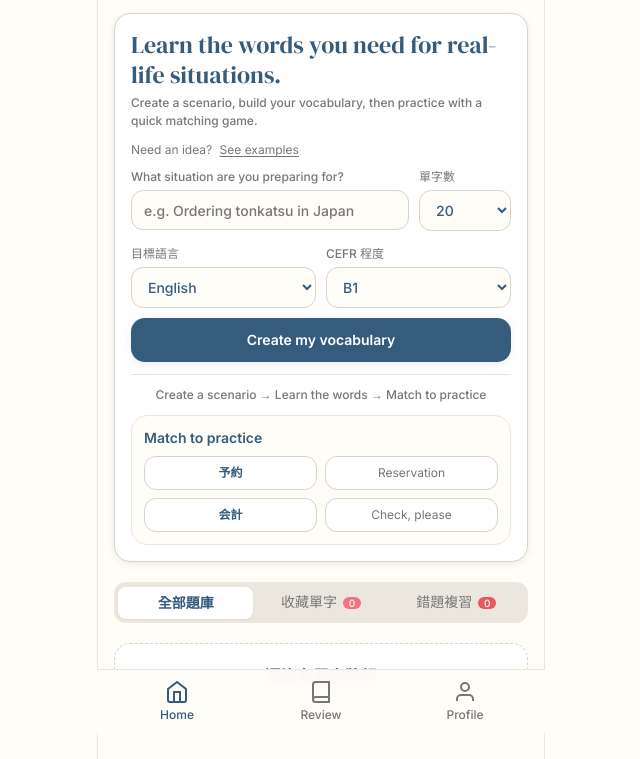
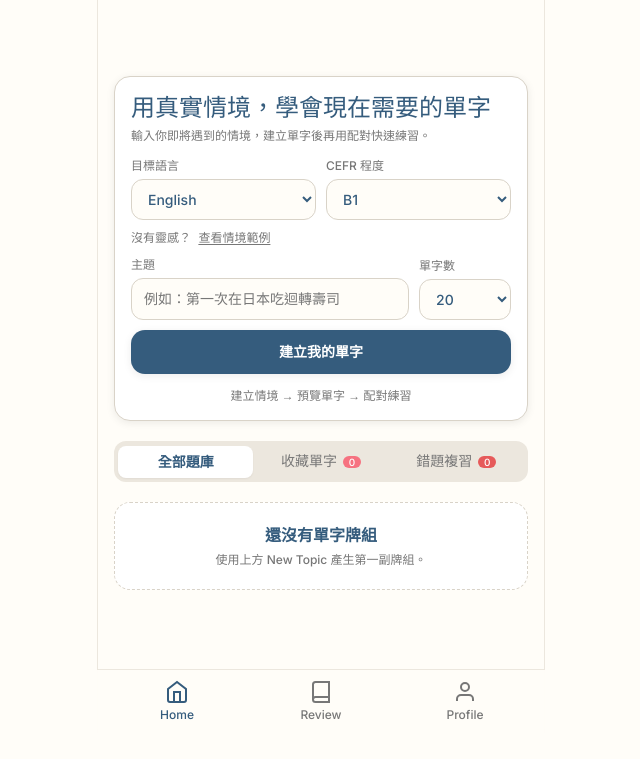
Before and after one commit to chianingho/yoga-vocab, a website: page index.html in a window 1280 px wide. Shown: the part 67-826 px from the top of the page, without its empty margins (319-959 px from the left). After the commit the page ends 800 px from the top, so only its background shows below. Drawn offline with nearby package versions, Linux system fonts and the light colour scheme.

Commit message:
ui修改

```diff
--- a/index.html
+++ b/index.html
@@ -212,30 +212,11 @@
         <section id="view-home" class="space-y-5 my-auto">
             <div class="content-card shadow-level1 space-y-3">
                 <div>
-                    <h2 class="font-display text-2xl text-[#355C7D] leading-tight">Learn the words you need for real-life situations.</h2>
-                    <p class="meta-text mt-1">Create a scenario, build your vocabulary, then practice with a quick matching game.</p>
+                    <h2 class="font-display text-2xl text-[#355C7D] leading-tight">用真實情境，學會現在需要的單字</h2>
+                    <p class="meta-text mt-1">輸入你即將遇到的情境，建立單字後再用配對快速練習。</p>
                 </div>
                 <form id="ai-generator-form" class="space-y-2.5" novalidate>
-                    <div class="text-xs text-[#777777]">
-                        <span>Need an idea?</span>
-                        <button id="scenario-examples-toggle" type="button" onclick="toggleScenarioExamples()" class="ml-1 underline underline-offset-2 hover:text-[#355C7D]" aria-expanded="false" aria-controls="scenario-examples">See examples</button>
-                        <div id="scenario-examples" class="hidden mt-2 flex flex-wrap gap-2">
-                            <button type="button" data-scenario="Ordering at a Japanese restaurant" onclick="selectScenario(this)" class="rounded-full border border-[#D9D3C8] bg-[#FFFDF8] px-3 py-1.5 text-xs text-[#777777] hover:text-[#355C7D]">Ordering at a Japanese restaurant</button>
-                            <button type="button" data-scenario="Passing customs in Spain" onclick="selectScenario(this)" class="rounded-full border border-[#D9D3C8] bg-[#FFFDF8] px-3 py-1.5 text-xs text-[#777777] hover:text-[#355C7D]">Passing customs in Spain</button>
-                            <button type="button" data-scenario="Joining a yoga class in Bali" onclick="selectScenario(this)" class="rounded-full border border-[#D9D3C8] bg-[#FFFDF8] px-3 py-1.5 text-xs text-[#777777] hover:text-[#355C7D]">Joining a yoga class in Bali</button>
-                        </div>
-                    </div>
-                    <div class="grid grid-cols-[1fr_92px] gap-2.5">
-                        <label class="meta-text">What situation are you preparing for?
-                            <textarea id="ai-topic" rows="1" maxlength="120" required placeholder="e.g. Ordering tonkatsu in Japan" class="mt-1 w-full resize-none overflow-y-hidden rounded-xl border border-[#D9D3C8] bg-[#FFFDF8] px-3 py-2.5 text-sm leading-5 text-[#355C7D] placeholder:text-[#777777] focus:outline-none focus:border-[#355C7D]"></textarea>
-                        </label>
-                        <label class="meta-text">單字數
-                            <select id="ai-count" class="mt-1 w-full rounded-xl border border-[#D9D3C8] bg-[#FFFDF8] px-3 py-2.5 text-sm text-[#355C7D] focus:outline-none focus:border-[#355C7D]">
-                                <option>10</option><option selected>20</option><option>30</option><option>50</option>
-                            </select>
-                        </label>
-                    </div>
-                    <div class="grid grid-cols-2 gap-2.5">
+                    <div class="grid grid-cols-2 items-end gap-2.5">
                         <label class="meta-text">目標語言
                             <select id="ai-language" class="mt-1 w-full rounded-xl border border-[#D9D3C8] bg-[#FFFDF8] px-3 py-2.5 text-sm text-[#355C7D] focus:outline-none focus:border-[#355C7D]">
                                 <option>English</option><option>Japanese</option><option>Korean</option><option>Thai</option><option>Indonesian</option><option>German</option><option>French</option><option>Spanish</option><option>Italian</option>
@@ -247,21 +228,31 @@
                             </select>
                         </label>
                     </div>
+                    <div class="text-xs text-[#777777]">
+                        <span>沒有靈感？</span>
+                        <button id="scenario-examples-toggle" type="button" onclick="toggleScenarioExamples()" class="ml-1 underline underline-offset-2 hover:text-[#355C7D]" aria-expanded="false" aria-controls="scenario-examples">查看情境範例</button>
+                        <div id="scenario-examples" class="hidden mt-2 flex flex-wrap gap-2">
+                            <button type="button" data-scenario="第一次在日本吃迴轉壽司" onclick="selectScenario(this)" class="rounded-full border border-[#D9D3C8] bg-[#FFFDF8] px-3 py-1.5 text-xs text-[#777777] hover:text-[#355C7D]">第一次在日本吃迴轉壽司</button>
+                            <button type="button" data-scenario="西班牙過海關" onclick="selectScenario(this)" class="rounded-full border border-[#D9D3C8] bg-[#FFFDF8] px-3 py-1.5 text-xs text-[#777777] hover:text-[#355C7D]">西班牙過海關</button>
+                            <button type="button" data-scenario="峇里島瑜伽課" onclick="selectScenario(this)" class="rounded-full border border-[#D9D3C8] bg-[#FFFDF8] px-3 py-1.5 text-xs text-[#777777] hover:text-[#355C7D]">峇里島瑜伽課</button>
+                        </div>
+                    </div>
+                    <div class="grid grid-cols-[minmax(0,1fr)_92px] items-end gap-2.5">
+                        <label class="meta-text">主題
+                            <input id="ai-topic" type="text" maxlength="120" required placeholder="例如：第一次在日本吃迴轉壽司" class="mt-1 w-full rounded-xl border border-[#D9D3C8] bg-[#FFFDF8] px-3 py-2.5 text-sm text-[#355C7D] placeholder:text-[#777777] focus:outline-none focus:border-[#355C7D]">
+                        </label>
+                        <label class="meta-text">單字數
+                            <select id="ai-count" class="mt-1 w-full rounded-xl border border-[#D9D3C8] bg-[#FFFDF8] px-3 py-2.5 text-sm text-[#355C7D] focus:outline-none focus:border-[#355C7D]">
+                                <option>10</option><option selected>20</option><option>30</option><option>50</option>
+                            </select>
+                        </label>
+                    </div>
                     <p id="ai-generator-error" class="hidden text-xs text-[#E65A5A]" role="alert"></p>
                     <button id="ai-generate-button" type="submit" class="w-full py-3 mt-1 bg-[#355C7D] text-white font-semibold text-sm rounded-[14px] active:scale-[0.97] transition shadow-level1 disabled:opacity-60 disabled:cursor-not-allowed">
-                        Create my vocabulary
+                        建立我的單字
                     </button>
+                    <p class="pt-1 text-center text-xs font-medium text-[#777777]">建立情境 <span aria-hidden="true">→</span> 預覽單字 <span aria-hidden="true">→</span> 配對練習</p>
                 </form>
-                <p class="border-t border-[#ECE7DE] pt-3 text-center text-xs font-medium text-[#777777]">Create a scenario <span aria-hidden="true">→</span> Learn the words <span aria-hidden="true">→</span> Match to practice</p>
-                <div class="rounded-[16px] border border-[#ECE7DE] bg-[#FFFDF8] p-3">
-                    <h3 class="text-sm font-semibold text-[#355C7D]">Match to practice</h3>
-                    <div class="mt-2 grid grid-cols-2 gap-2 text-xs">
-                        <div class="rounded-xl border border-[#D9D3C8] bg-white px-3 py-2 text-center font-semibold text-[#355C7D]">予約</div>
-                        <div class="rounded-xl border border-[#D9D3C8] bg-white px-3 py-2 text-center text-[#777777]">Reservation</div>
-                        <div class="rounded-xl border border-[#D9D3C8] bg-white px-3 py-2 text-center font-semibold text-[#355C7D]">会計</div>
-                        <div class="rounded-xl border border-[#D9D3C8] bg-white px-3 py-2 text-center text-[#777777]">Check, please</div>
-                    </div>
-                </div>
             </div>
 
             <!-- Segment Control -->
@@ -522,7 +513,6 @@
         const AI_DECK_STORAGE_KEY = 'vocab_matcher_ai_deck_v1';
         const VOCABULARY_MEMORY_KEY = 'vocab_matcher_memory_v1';
         const FAVORITES_STORAGE_KEY = 'vocab_matcher_favorites_v1';
-        const SCENARIO_TEXTAREA_MAX_HEIGHT = 120;
         const languageLocales = {
             English: 'en-US', German: 'de-DE', French: 'fr-FR', Spanish: 'es-ES',
             Italian: 'it-IT', Japanese: 'ja-JP', Korean: 'ko-KR',
@@ -1114,20 +1104,11 @@
             if (store.activeDeckId && database[`ai:${store.activeDeckId}`]) currentModuleKey = `ai:${store.activeDeckId}`;
         }
 
-        function resizeScenarioTextarea() {
-            const topicInput = document.getElementById('ai-topic');
-            const countSelect = document.getElementById('ai-count');
-            topicInput.style.height = 'auto';
-            const singleLineHeight = countSelect.offsetHeight || topicInput.scrollHeight;
-            const nextHeight = Math.min(Math.max(topicInput.scrollHeight, singleLineHeight), SCENARIO_TEXTAREA_MAX_HEIGHT);
-            topicInput.style.height = `${nextHeight}px`;
-            topicInput.style.overflowY = topicInput.scrollHeight > SCENARIO_TEXTAREA_MAX_HEIGHT ? 'auto' : 'hidden';
-        }
-
         function selectScenario(button) {
             const topicInput = document.getElementById('ai-topic');
             topicInput.value = button.dataset.scenario || '';
-            resizeScenarioTextarea();
+            document.getElementById('scenario-examples').classList.add('hidden');
+            document.getElementById('scenario-examples-toggle').setAttribute('aria-expanded', 'false');
             topicInput.focus();
         }
 
@@ -1143,7 +1124,7 @@
             const button = document.getElementById('ai-generate-button');
             const error = document.getElementById('ai-generator-error');
             button.disabled = isLoading;
-            button.textContent = isLoading ? 'Building your vocabulary…' : 'Create my vocabulary';
+            button.textContent = isLoading ? '正在建立單字…' : '建立我的單字';
             error.textContent = message;
             error.classList.toggle('hidden', !message);
         }
@@ -1668,8 +1649,6 @@
         migrateVocabularyMemoryContexts();
         restoreAiDeck();
         favoritesStore = loadFavoritesStore();
-        document.getElementById('ai-topic').addEventListener('input', resizeScenarioTextarea);
-        resizeScenarioTextarea();
         document.getElementById('ai-generator-form').addEventListener('submit', generateAiDeck);
         updateBadges();
         showView('home');
```
